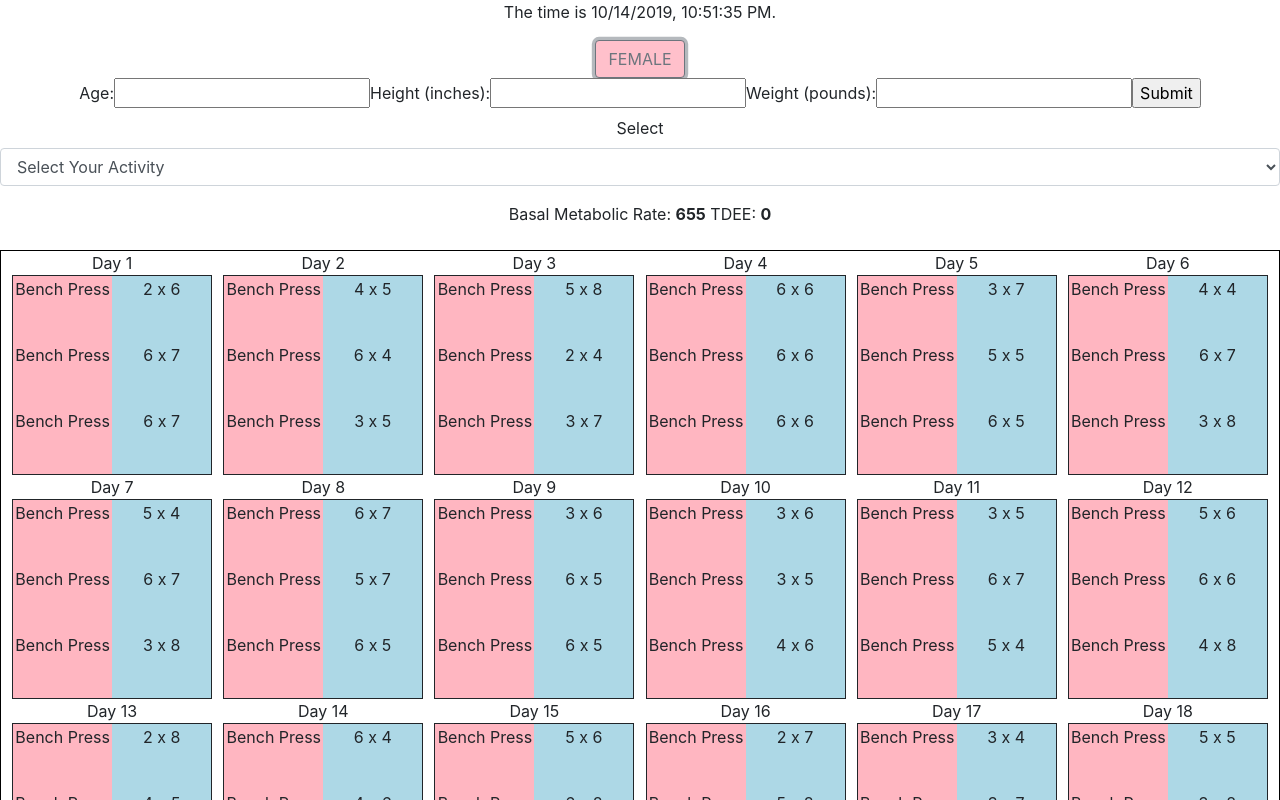
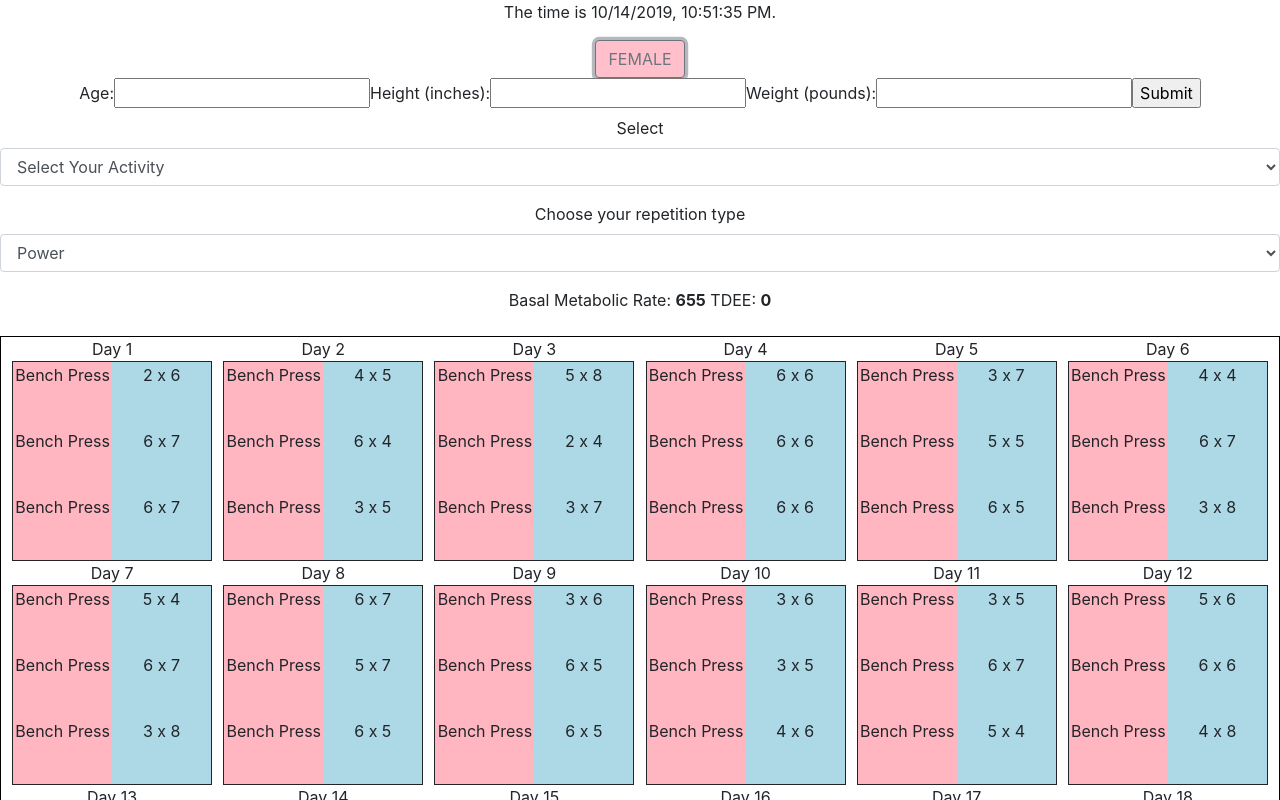
Before and after one commit to petermijkje/workout_app, a React (Create React App) app in the folder workout_app/: page /CreateYourProfile in a window 1280 px wide. Both pictures are taken after a click on the button "MALE". Shown: the top 800 px of the page. Built offline with nearby package versions, Linux system fonts and the light colour scheme.

Commit message:
made changes to female portion

```diff
--- a/workout_app/src/Components/SignUp/CreateYourProfile/CreateYourProfile.js
+++ b/workout_app/src/Components/SignUp/CreateYourProfile/CreateYourProfile.js
@@ -184,6 +184,14 @@ render() {
                             </Input>
                         </FormGroup>
                     </form>
+                    <FormGroup>
+                      <Label for="exampleSelect">Choose your repetition type</Label>
+                      <Input type="select" name="select" id="exampleSelect" onChange={this.handleChangeGoal.bind(this)} value={this.state.goal}>
+                        <option>Power</option>
+                        <option>Strength</option>
+                        <option>Endurance</option>
+                      </Input>
+                    </FormGroup>
                     Basal Metabolic Rate: <b>{this.getBasalMetabolicRateWoman()}</b> TDEE: <b>{Math.round(this.getBasalMetabolicRateWoman() * this.state.activity)}</b>
                 </div>
             )
```
